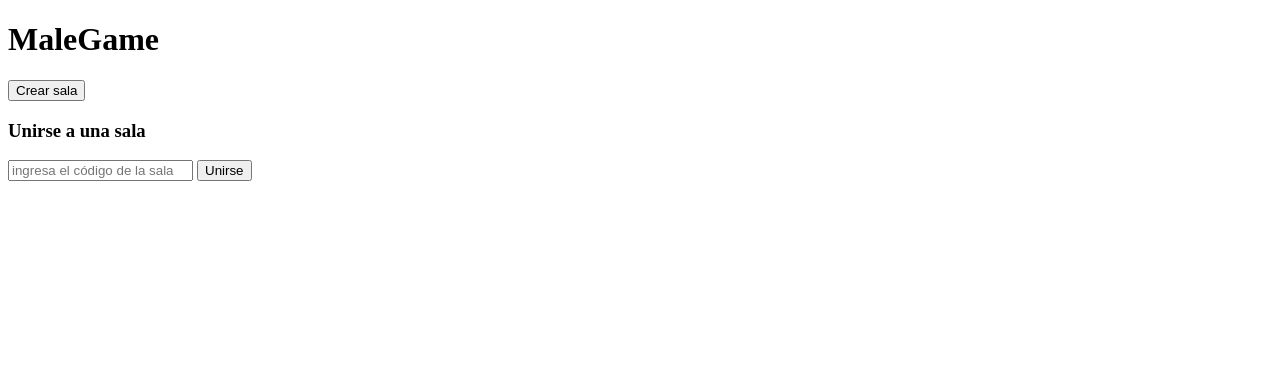
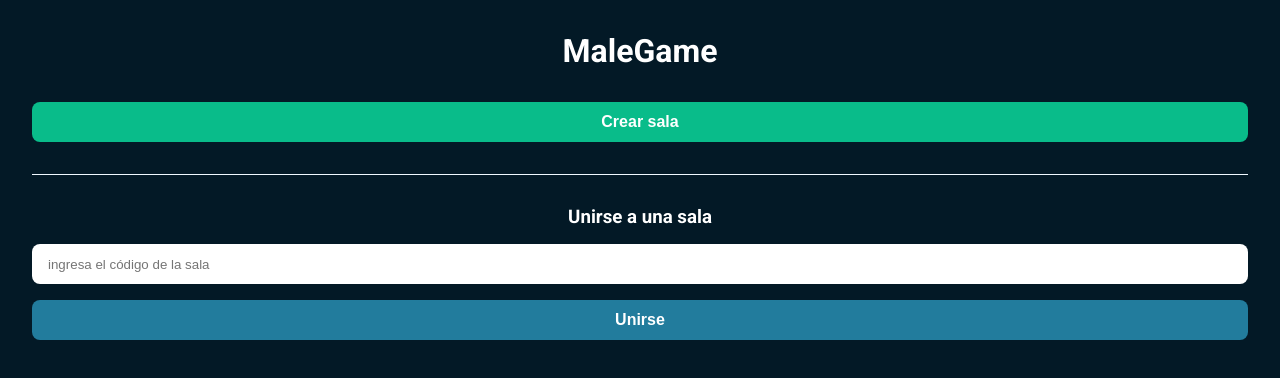
Before and after one commit to BautistaOnorato/MaleGame, a website: page view/index.html in a window 1280 px wide. Drawn offline with Linux system fonts and the light colour scheme; files that its build step writes are made by us from their sources.

Commit message:
Malegame

```diff
--- a/client/css/styles.css
+++ b/client/css/styles.css
@@ -2,7 +2,7 @@
 
 @font-face {
   font-family: "amongus";
-  src: url('http://localhost:5500/client/fonts/VCR_OSD_MONO_1.001.ttf');
+  src: url('../fonts/VCR_OSD_MONO_1.001.ttf');
 }
 
 *, *::after, *::before {
--- a/view/index.html
+++ b/view/index.html
@@ -3,8 +3,8 @@
 <head>
   <meta charset="UTF-8">
   <meta name="viewport" content="width=device-width, initial-scale=1.0">
-  <link rel="stylesheet" href="http://localhost:8080/css/styles.css">
-  <script src="http://localhost:8080/js/form.js" defer></script>
+  <link rel="stylesheet" href="client/css/styles.css">
+  <script src="client/js/form.js" defer></script>
   <title>MaleGame</title>
 </head>
 <body>
```
